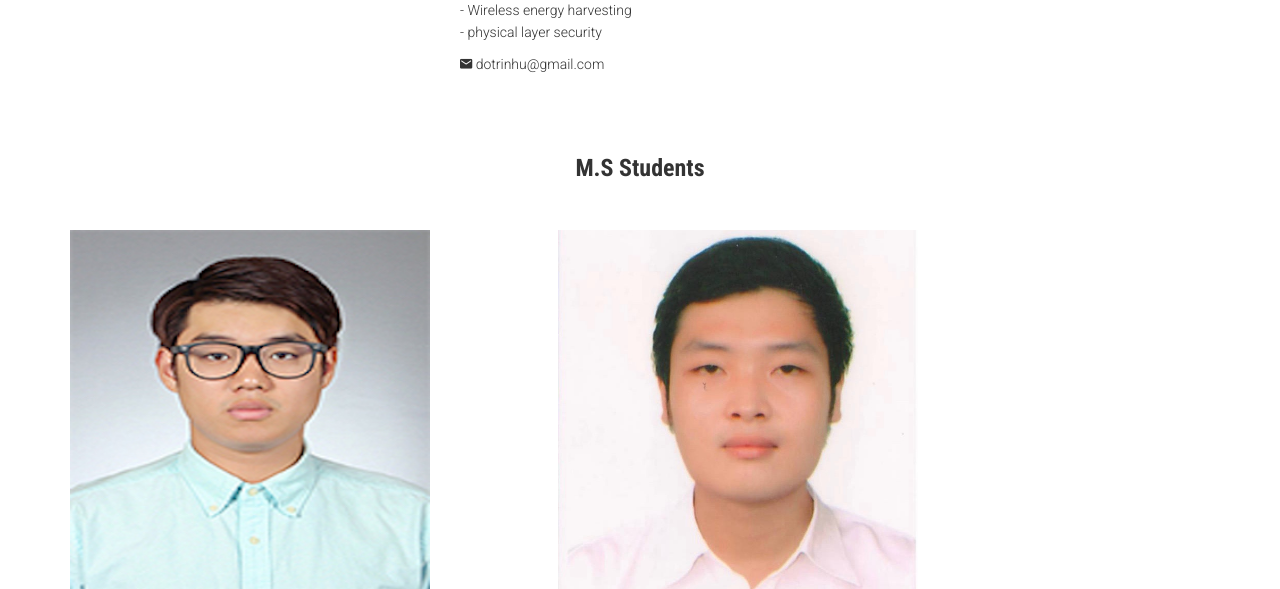
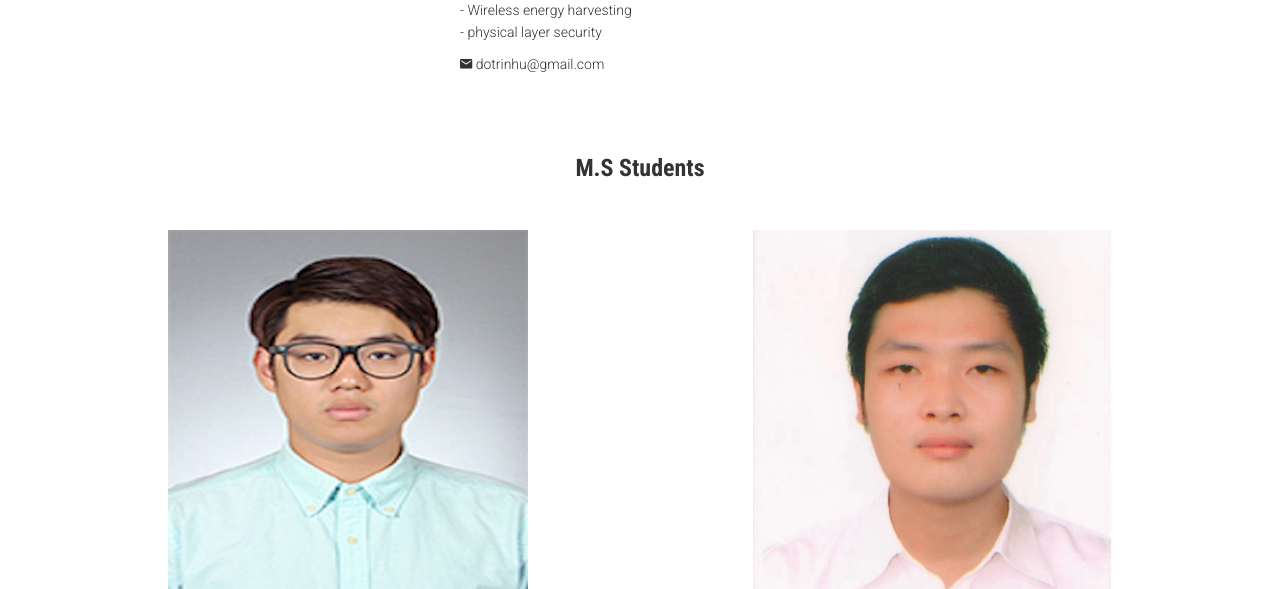
Before and after one commit to jaejin1/UNClabhomepage, a PHP site: page /GraduateStudents.php in a window 1280 px wide. Shown: the part 881-1470 px from the top of the page. Run offline with PHP 8.4, Linux system fonts and the light colour scheme; some libraries are stand-ins or nearby versions; some web fonts are replaced.

Commit message:
graduateStudents

```diff
--- a/GraduateStudents.php
+++ b/GraduateStudents.php
@@ -130,7 +130,7 @@ include_once $_SERVER['DOCUMENT_ROOT'].'/templete/common.php';
             <div class="container">
                 <div class="row">
                     <h2 class="subtitle text-center">M.S Students</h2>
-                    <div class="col-md-1.5">
+                    <div class="col-md-1">
                     </div>
                     <div class="col-md-4">
                         <div class="team-member   "  >
@@ -147,7 +147,7 @@ include_once $_SERVER['DOCUMENT_ROOT'].'/templete/common.php';
                             </p>
                         </div>
                     </div>
-                    <div class="col-md-1">
+                    <div class="col-md-2">
                     </div>
                     <!--
                     <div class="col-md-4">
@@ -179,7 +179,7 @@ include_once $_SERVER['DOCUMENT_ROOT'].'/templete/common.php';
                             </p>
                         </div>
                     </div>
-                    <div class="col-md-1.5">
+                    <div class="col-md-1">
                     </div>
                 </div>
             </div>
```
